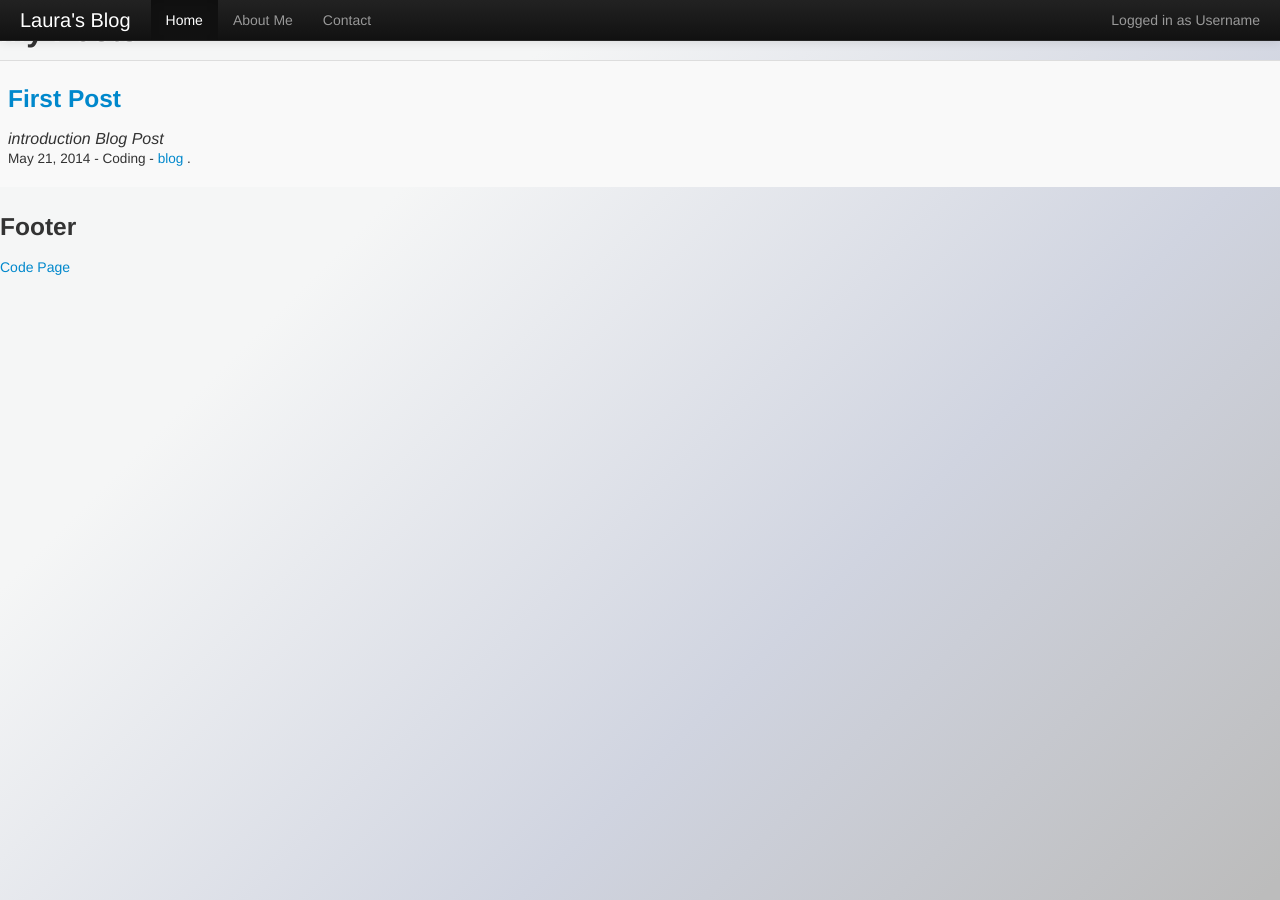
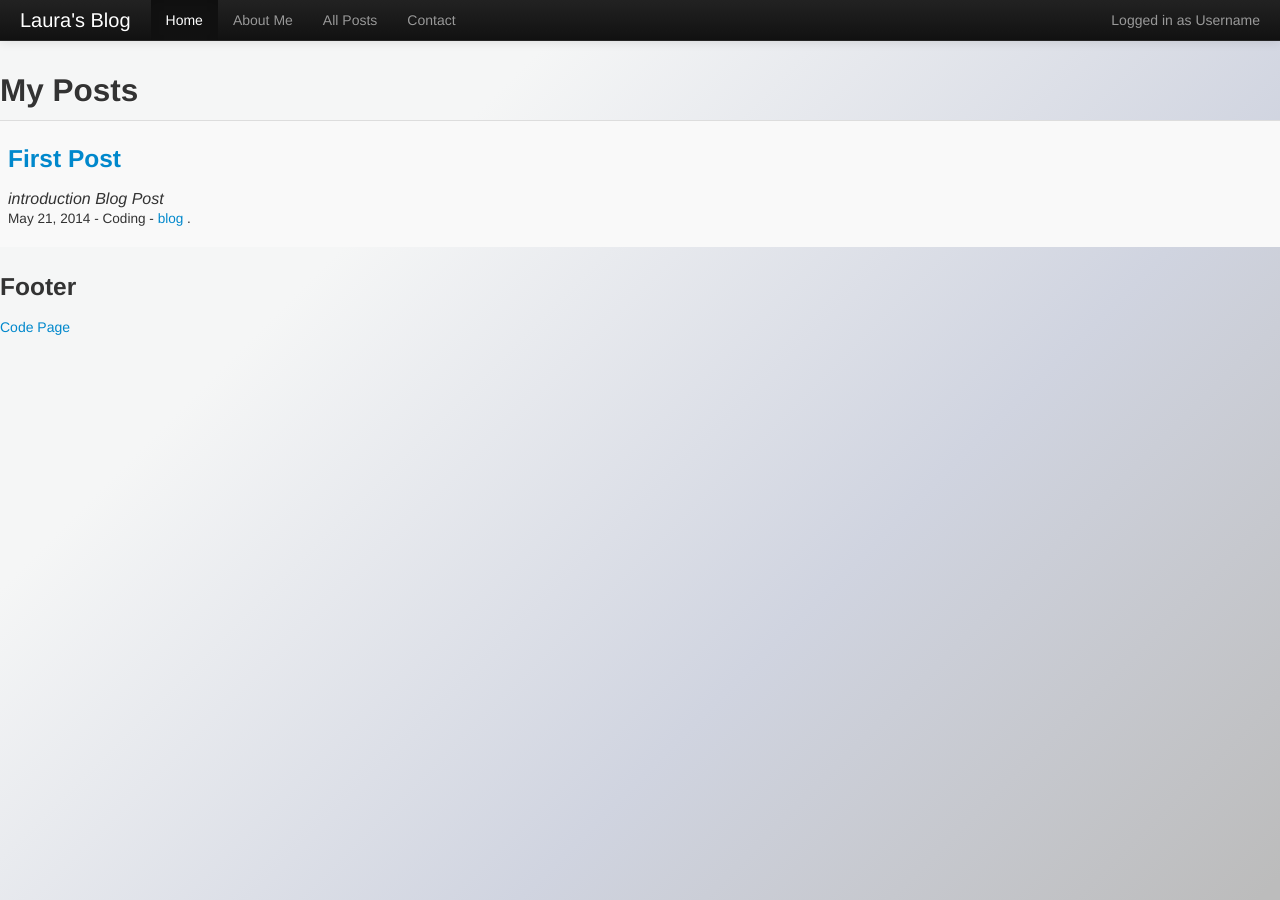
Before and after one commit to LauraR6561/Laurar6561.github.io, a Jekyll site: the page built from index.html, in a window 1280 px wide. Built offline with Jekyll 4.4.1, drawn with Linux system fonts in a browser that asks for light colours; Markdown is read by kramdown in place of the engine named in the settings.

Commit message:
reversed nav changes

```diff
--- a/_includes/menu.html
+++ b/_includes/menu.html
@@ -1,3 +1,21 @@
+ <style type="text/css">
+      body {
+        padding-top: 60px;
+        padding-bottom: 40px;
+      }
+      .sidebar-nav {
+        padding: 9px 0;
+      }
+
+      @media (max-width: 980px) {
+        /* Enable use of floated navbar text */
+        .navbar-text.pull-right {
+          float: none;
+          padding-left: 5px;
+          padding-right: 5px;
+        }
+      }
+    </style>
 <div class="navbar navbar-inverse navbar-fixed-top">
       <div class="navbar-inner">
         <div class="container-fluid">
@@ -14,6 +32,7 @@
             <ul class="nav">
               <li class="active"><a href="#">Home</a></li>
               <li><a href="#about">About Me</a></li>
+              <li><a href="#about">All Posts</a></li>
               <li><a href="#contact">Contact</a></li>
             </ul>
           </div><!--/.nav-collapse -->
```
